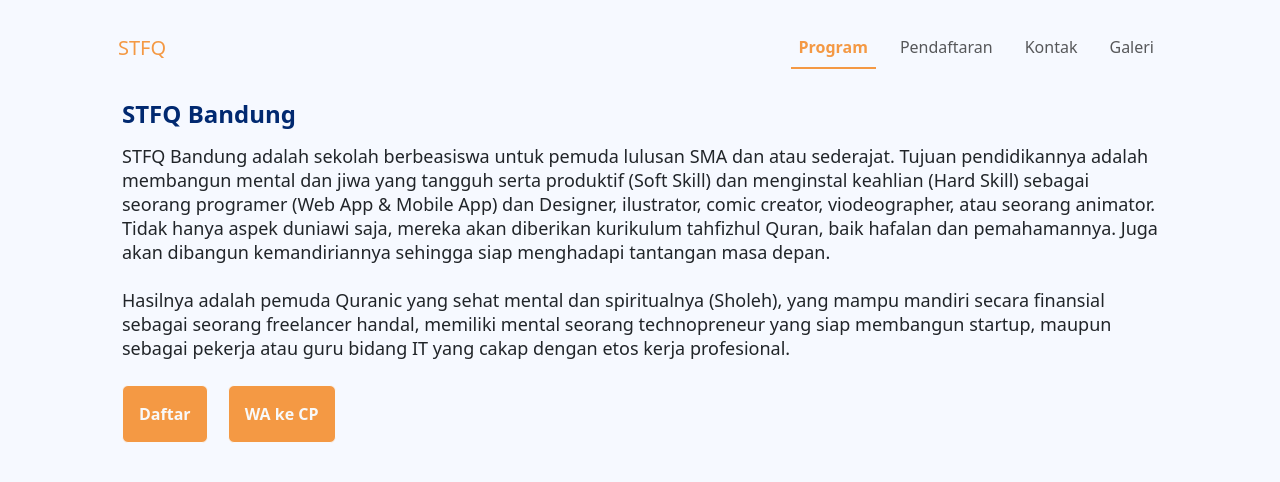
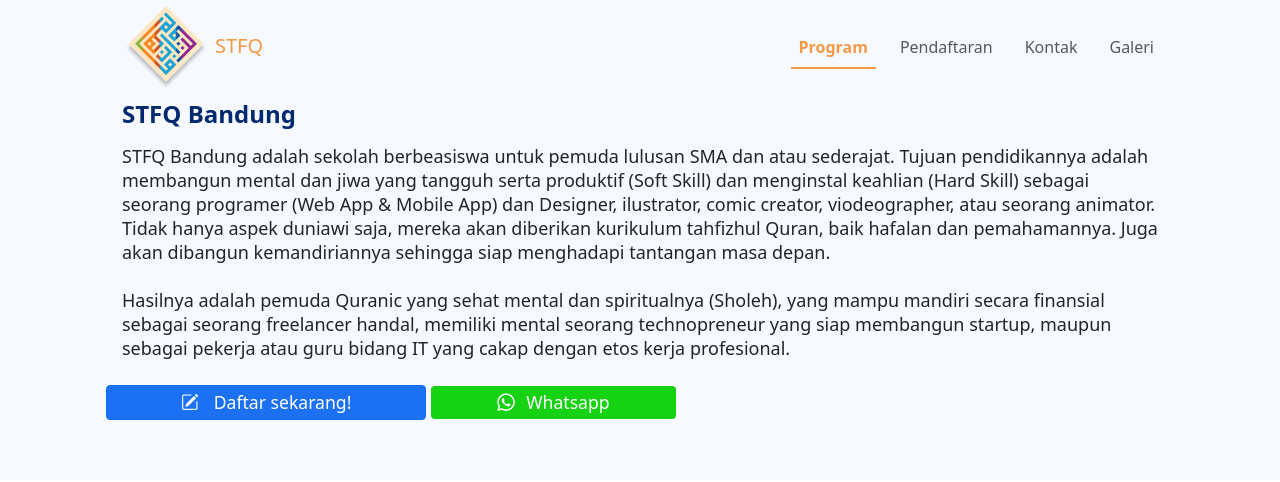
Before and after one commit to rizkyher/indo-history.id, a plain HTML site: page landing-page-stfq/stfq-bandung.html in a window 1280 px wide. Drawn offline with nearby package versions, Linux system fonts and the light colour scheme.

Commit message:
apdet bandung

```diff
--- a/landing-page-stfq/css/stfq-bandung.css
+++ b/landing-page-stfq/css/stfq-bandung.css
@@ -58,21 +58,40 @@
   font-size: 18px;
 }
 
+/*BUTTON*/
 .btn {
-  background-color: #f49944;
-  margin-left: 1rem;
+  margin-top: auto;
+  margin-left: 0 !important;
+  color: #fff !important;
 }
 
-.btn:hover,
-.btn:active {
-  background-color: #fff !important;
-  color: #f49944 !important;
+.btn-daftar {
+  background-color: #1b71f1 !important;
+  font-size: 1.1em !important;
+  width: 30% !important;
+  padding-top: 0.2rem !important;
 }
 
-.btn-check:checked + .btn,
-.btn.active,
-.btn.show,
-.btn:first-child:active,
-:not(.btn-check) + .btn:active {
-  color: #f49944 !important;
+a.btn-daftar:hover {
+  background-color: blue !important;
+  color: #fff !important;
 }
+.icon-daftar {
+  margin-right: 5% !important;
+}
+
+.btn-wa {
+  font-size: 1.1em !important;
+  width: 23% !important;
+  background-color: #15d212 !important;
+  border: none !important;
+  padding-top: 0.2rem !important;
+}
+
+.icon-wa {
+  margin-right: 5% !important;
+}
+a.btn-wa:hover {
+  background-color: green !important;
+  color: #fff !important;
+}
--- a/landing-page-stfq/stfq-bandung.html
+++ b/landing-page-stfq/stfq-bandung.html
@@ -1,11 +1,17 @@
 <!DOCTYPE html>
 <html lang="en">
+
 <head>
   <meta charset="UTF-8" />
   <meta name="viewport" content="width=device-width, initial-scale=1.0" />
   <title>STFQ Bandung</title>
-    <link href="https://cdn.jsdelivr.net/npm/bootstrap@5.3.2/dist/css/bootstrap.min.css" rel="stylesheet" integrity="sha384-T3c6CoIi6uLrA9TneNEoa7RxnatzjcDSCmG1MXxSR1GAsXEV/Dwwykc2MPK8M2HN" crossorigin="anonymous" />
+  <link href="https://cdn.jsdelivr.net/npm/bootstrap@5.3.2/dist/css/bootstrap.min.css" rel="stylesheet"
+    integrity="sha384-T3c6CoIi6uLrA9TneNEoa7RxnatzjcDSCmG1MXxSR1GAsXEV/Dwwykc2MPK8M2HN" crossorigin="anonymous" />
   <link rel="stylesheet" href="css/stfq-bandung.css" />
+
+  <!--ICON-->
+  <link rel="stylesheet" href="https://cdn.jsdelivr.net/npm/bootstrap-icons@1.11.1/font/bootstrap-icons.css">
+
 </head>
 
 <body>
@@ -15,8 +21,10 @@
   <!--Navigasi-->
   <nav class="navbar navbar-expand-lg navbar-light fixed-top" id="mainNav">
     <div class="container px-4 px-lg-5" style="height: 80px">
-        <a class="navbar-brand" href="#page-top" style="color: #f49944"><img src="../image 19.png" alt="" />STFQ</a>
-        <button class="navbar-toggler navbar-toggler-right" type="button" data-bs-toggle="collapse" data-bs-target="#navbarResponsive" aria-controls="navbarResponsive" aria-expanded="false" aria-label="Toggle navigation">
+      <a class="navbar-brand" href="#page-top" style="color: #f49944"><img src="img/image 19.png" alt="" />STFQ</a>
+      <button class="navbar-toggler navbar-toggler-right" type="button" data-bs-toggle="collapse"
+        data-bs-target="#navbarResponsive" aria-controls="navbarResponsive" aria-expanded="false"
+        aria-label="Toggle navigation">
         Menu
         <i class="fas fa-bars"></i>
       </button>
@@ -37,19 +45,26 @@
       <div class="content">
         <h2>STFQ Bandung</h2>
         <p>
-            STFQ Bandung adalah sekolah berbeasiswa untuk pemuda lulusan SMA dan atau sederajat. Tujuan pendidikannya adalah membangun mental dan jiwa yang tangguh serta produktif (Soft Skill) dan menginstal keahlian (Hard Skill) sebagai
-            seorang programer (Web App & Mobile App) dan Designer, ilustrator, comic creator, viodeographer, atau seorang animator. Tidak hanya aspek duniawi saja, mereka akan diberikan kurikulum tahfizhul Quran, baik hafalan dan
+          STFQ Bandung adalah sekolah berbeasiswa untuk pemuda lulusan SMA dan atau sederajat. Tujuan pendidikannya
+          adalah membangun mental dan jiwa yang tangguh serta produktif (Soft Skill) dan menginstal keahlian (Hard
+          Skill) sebagai
+          seorang programer (Web App & Mobile App) dan Designer, ilustrator, comic creator, viodeographer, atau seorang
+          animator. Tidak hanya aspek duniawi saja, mereka akan diberikan kurikulum tahfizhul Quran, baik hafalan dan
           pemahamannya. Juga akan dibangun kemandiriannya sehingga siap menghadapi tantangan masa depan.
         </p>
         <br />
         <p>
-            Hasilnya adalah pemuda Quranic yang sehat mental dan spiritualnya (Sholeh), yang mampu mandiri secara finansial sebagai seorang freelancer handal, memiliki mental seorang technopreneur yang siap membangun startup, maupun sebagai
+          Hasilnya adalah pemuda Quranic yang sehat mental dan spiritualnya (Sholeh), yang mampu mandiri secara
+          finansial sebagai seorang freelancer handal, memiliki mental seorang technopreneur yang siap membangun
+          startup, maupun sebagai
           pekerja atau guru bidang IT yang cakap dengan etos kerja profesional.
         </p>
       </div>
       <div class="text px-4">
-          <a class="btn btn-outline-light btn-danger px-3 py-3 fs-6 fw-bolder" href="contact.html">Daftar</a>
-          <a class="btn btn-outline-light btn-danger px-3 py-3 fs-6 fw-bolder" href="contact.html">WA ke CP</a>
+        <a href="#" class="btn-daftar btn btn-primary btn-sm"><i class="icon-daftar bi bi-pencil-square"></i>Daftar
+          sekarang!</a>
+        <a href="https://wa.me/6285956331813/?text=Assalamualaikum" class="btn-wa btn btn-primary btn-sm"><i
+            class="icon-wa bi bi-whatsapp"></i>Whatsapp</a>
       </div>
     </div>
   </section>
@@ -59,7 +74,12 @@
 
   <!--SCRIPT-->
   <script type="text/javascript" src="js/bootstrap.min.js"></script>
-    <script src="https://cdn.jsdelivr.net/npm/@popperjs/core@2.11.8/dist/umd/popper.min.js" integrity="sha384-I7E8VVD/ismYTF4hNIPjVp/Zjvgyol6VFvRkX/vR+Vc4jQkC+hVqc2pM8ODewa9r" crossorigin="anonymous"></script>
-    <script src="https://cdn.jsdelivr.net/npm/bootstrap@5.3.2/dist/js/bootstrap.min.js" integrity="sha384-BBtl+eGJRgqQAUMxJ7pMwbEyER4l1g+O15P+16Ep7Q9Q+zqX6gSbd85u4mG4QzX+" crossorigin="anonymous"></script>
+  <script src="https://cdn.jsdelivr.net/npm/@popperjs/core@2.11.8/dist/umd/popper.min.js"
+    integrity="sha384-I7E8VVD/ismYTF4hNIPjVp/Zjvgyol6VFvRkX/vR+Vc4jQkC+hVqc2pM8ODewa9r"
+    crossorigin="anonymous"></script>
+  <script src="https://cdn.jsdelivr.net/npm/bootstrap@5.3.2/dist/js/bootstrap.min.js"
+    integrity="sha384-BBtl+eGJRgqQAUMxJ7pMwbEyER4l1g+O15P+16Ep7Q9Q+zqX6gSbd85u4mG4QzX+"
+    crossorigin="anonymous"></script>
 </body>
+
 </html>
```
Lines whose indentation alone changed are shown as unchanged.
